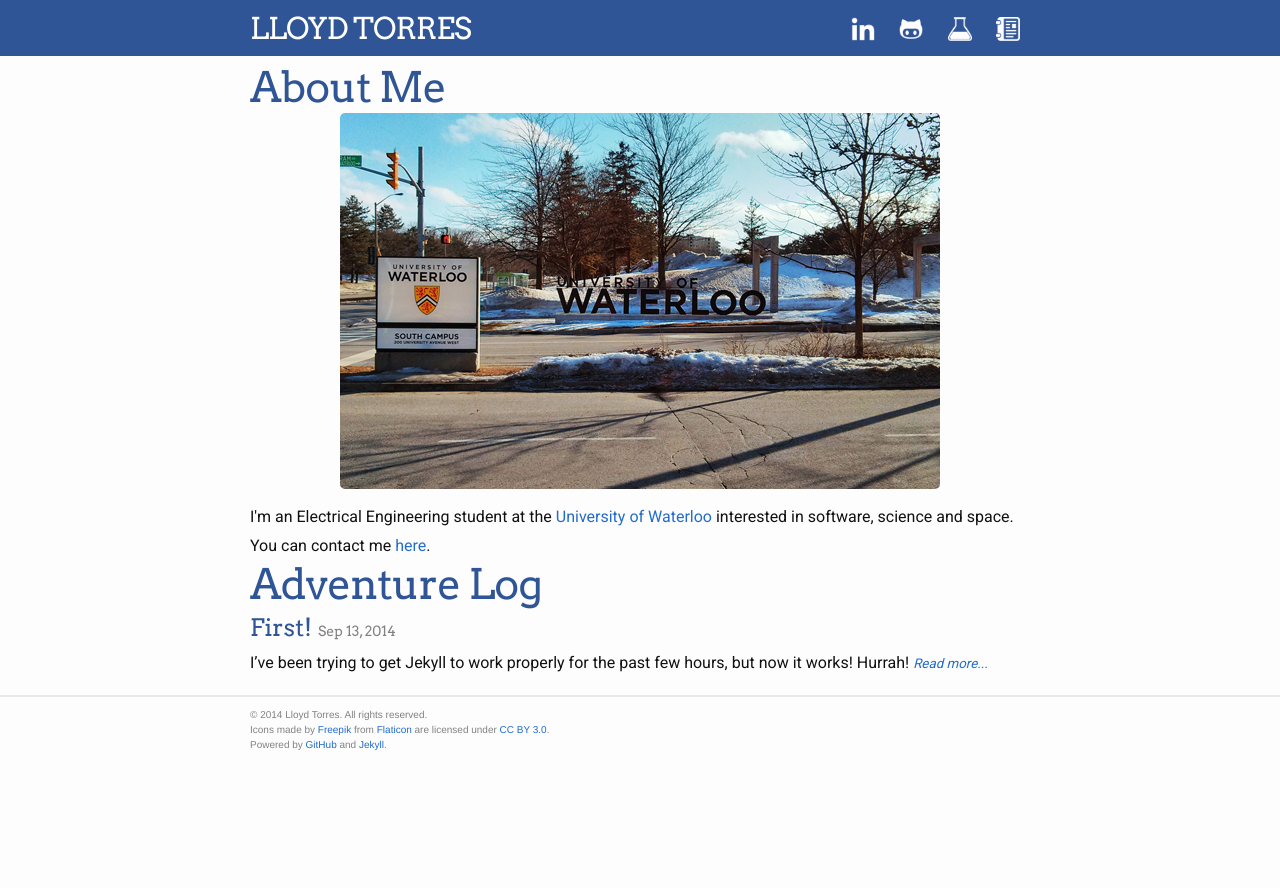
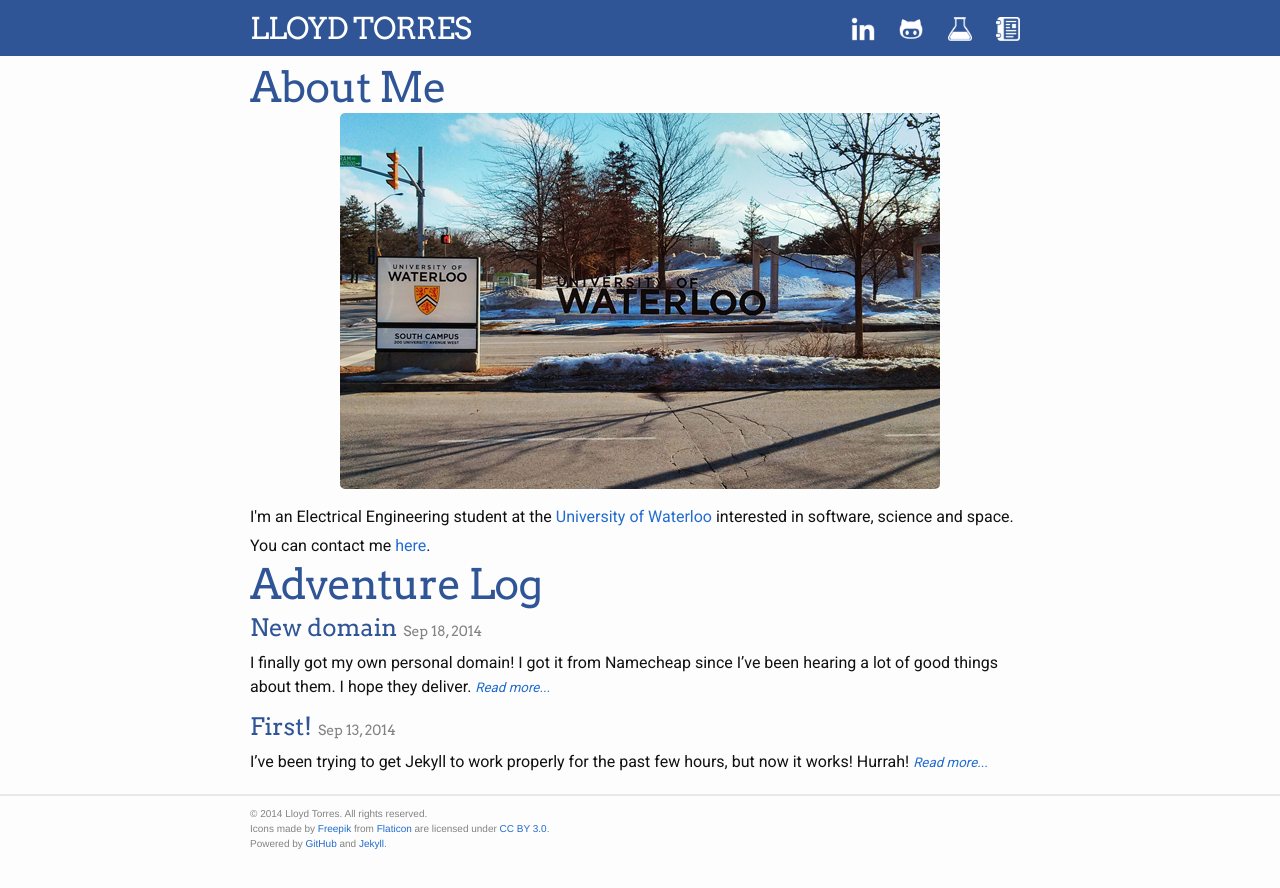
Before and after one commit to lloydtorres/lloydtorres.github.io, a Jekyll site: the page built from index.html, in a window 1280 px wide. Shown: the top 888 px of the page. Built offline with Jekyll 4.4.1, drawn with Linux system fonts in a browser that asks for light colours; the list of posts is cut into pages by our own code.

Commit message:
New blog post!

```diff
--- /dev/null
+++ b/_posts/2014-09-18-new-domain.md
@@ -0,0 +1,13 @@
+---
+layout: post
+title:  "New domain"
+date:   2014-09-18 00:57:00
+author: Lloyd Torres
+permalink: log/new-domain
+categories:
+- site
+---
+
+I finally got my own personal domain! I got it from Namecheap since I've been hearing a lot of good things about them. I hope they deliver.
+
+At the moment, I'm still in the process of adding content and new features throughout the site. Web development with Jekyll is pretty fun and rewarding so far.
```
Also changed, not shown: _posts/2014-09-13-first-post.md (renamed from _posts/2014-09-13-first.md, +2 -2 lines).
